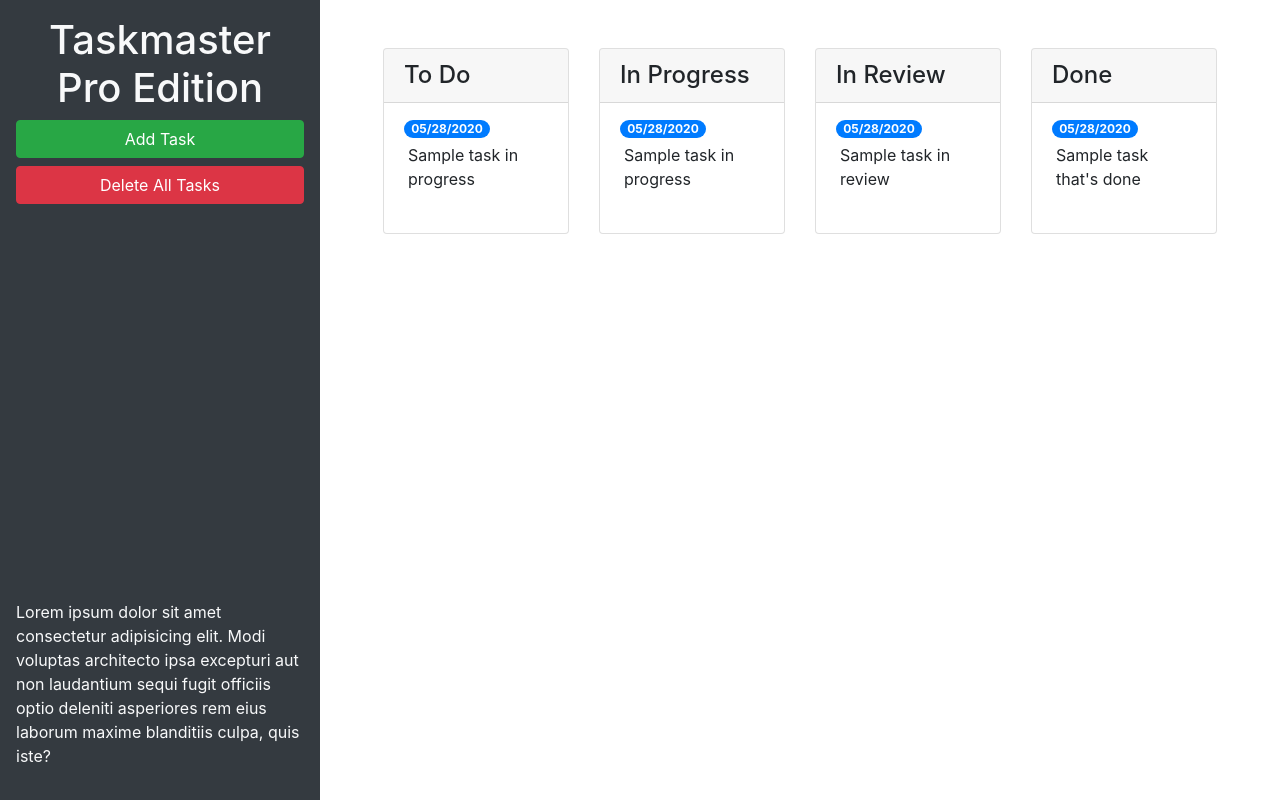
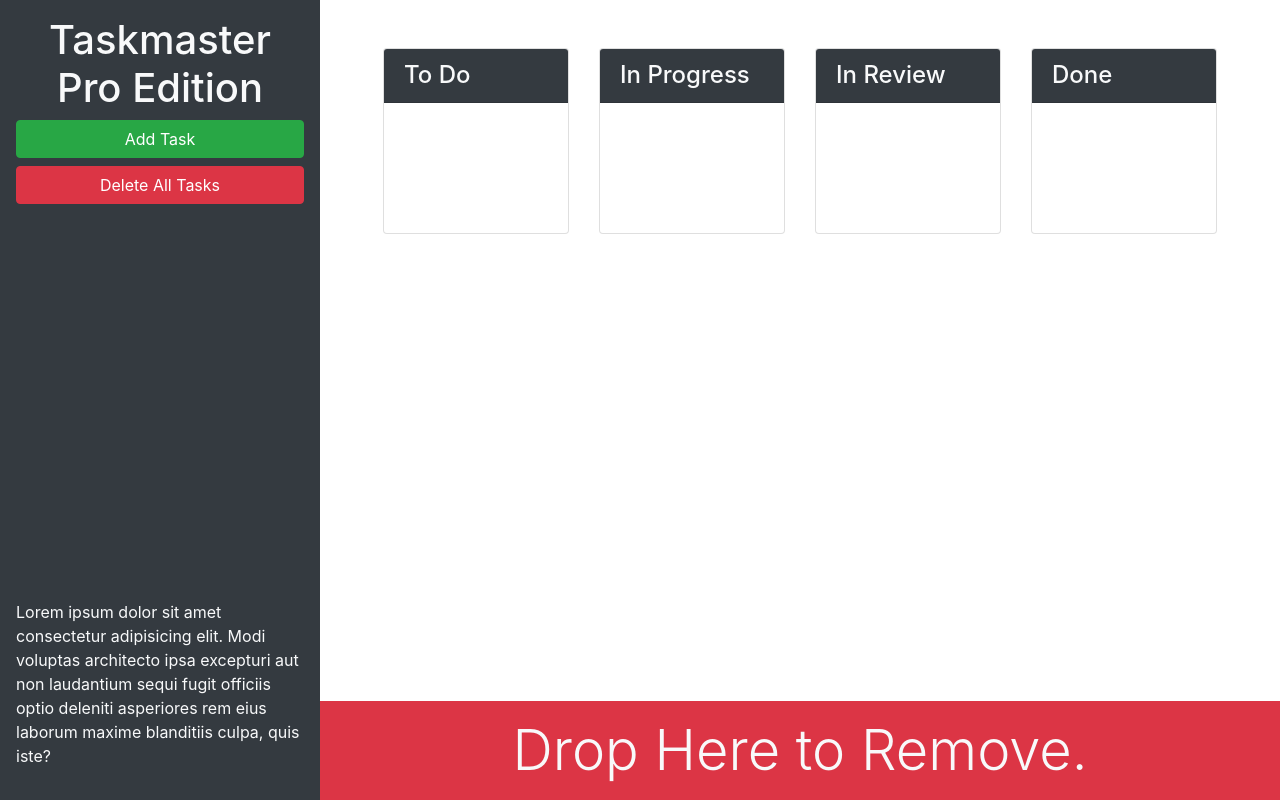
Before and after one commit to anusontarangkul/JavaScript-taskmaster-pro, a plain HTML site: page index.html in a window 1280 px wide. Drawn offline with nearby package versions, Linux system fonts and the light colour scheme.

Commit message:
add remove

```diff
--- a/index.html
+++ b/index.html
@@ -15,7 +15,7 @@
   <body>
     <div class="row min-vh-100 no-gutters">
       <header
-        class="col-12 col-lg-3 bg-dark text-light d-flex flex-column p-4 p-lg-3"
+        class="col-12 col-lg-3 bg-dark text-light d-flex flex-column p-4 p-lg-3 sticky-top"
       >
         <h1 class="text-center">Taskmaster Pro Edition</h1>
         <button
@@ -29,66 +29,51 @@
         <button id="remove-tasks" class="btn btn-block btn-danger">
           Delete All Tasks
         </button>
-        <p class="mt-auto">
+        <p class="mt-auto d-none d-lg-block">
           Lorem ipsum dolor sit amet consectetur adipisicing elit. Modi voluptas
           architecto ipsa excepturi aut non laudantium sequi fugit officiis
           optio deleniti asperiores rem eius laborum maxime blanditiis culpa,
           quis iste?
         </p>
       </header>
-      <main class="col-12 col-lg-9">
+      <main class="col-12 col-lg-9 d-flex flex-column">
         <div class="m-5 row justify-content-around">
           <div class="col-12 col-md-6 col-xl-3 mb-3">
             <div class="card">
-              <h4 class="card-header">To Do</h4>
-              <ul id="list-toDo" class="list-group list-group-flush">
-                <li class="list-group-item">
-                  <span class="badge badge-primary badge-pill">05/28/2020</span>
-                  <p class="m-1">Sample task in progress</p>
-                </li>
-              </ul>
+              <h4 class="card-header bg-dark text-light">To Do</h4>
+              <ul id="list-toDo" class="list-group list-group-flush"></ul>
             </div>
           </div>
           <!-- todo end -->
           <!-- in progress start -->
           <div class="col-12 col-md-6 col-xl-3 mb-3">
             <div class="card">
-              <h4 class="card-header">In Progress</h4>
-              <ul id="list-inProgress" class="list-group list-group-flush">
-                <li class="list-group-item">
-                  <span class="badge badge-primary badge-pill">05/28/2020</span>
-                  <p class="m-1">Sample task in progress</p>
-                </li>
-              </ul>
+              <h4 class="card-header bg-dark text-light">In Progress</h4>
+              <ul id="list-inProgress" class="list-group list-group-flush"></ul>
             </div>
           </div>
           <!-- in progress end -->
           <!-- in review start -->
           <div class="col-12 col-md-6 col-xl-3 mb-3">
             <div class="card">
-              <h4 class="card-header">In Review</h4>
-              <ul id="list-inReview" class="list-group list-group-flush">
-                <li class="list-group-item">
-                  <span class="badge badge-primary badge-pill">05/28/2020</span>
-                  <p class="m-1">Sample task in review</p>
-                </li>
-              </ul>
+              <h4 class="card-header bg-dark text-light">In Review</h4>
+              <ul id="list-inReview" class="list-group list-group-flush"></ul>
             </div>
           </div>
           <!-- in review end -->
           <!-- done start -->
           <div class="col-12 col-md-6 col-xl-3 mb-3">
             <div class="card">
-              <h4 class="card-header">Done</h4>
-              <ul id="list-done" class="list-group list-group-flush">
-                <li class="list-group-item">
-                  <span class="badge badge-primary badge-pill">05/28/2020</span>
-                  <p class="m-1">Sample task that's done</p>
-                </li>
-              </ul>
+              <h4 class="card-header bg-dark text-light">Done</h4>
+              <ul id="list-done" class="list-group list-group-flush"></ul>
             </div>
           </div>
           <!-- done end -->
+        </div>
+        <div id="trash" class="mt-auto">
+          <div class="w-100 bg-danger p-3 text-center text-light display-4">
+            Drop Here to Remove.
+          </div>
         </div>
       </main>
     </div>
```
